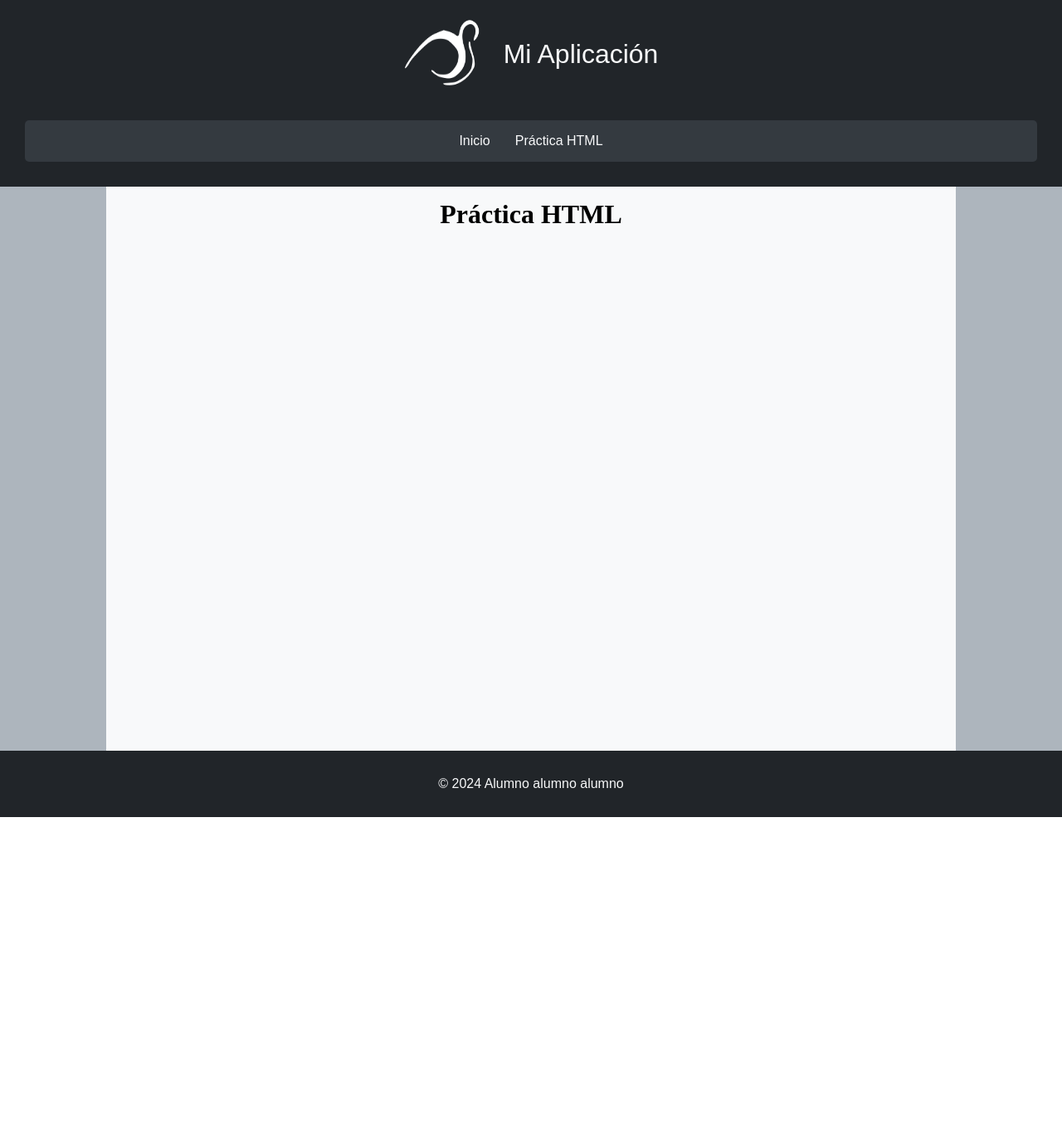
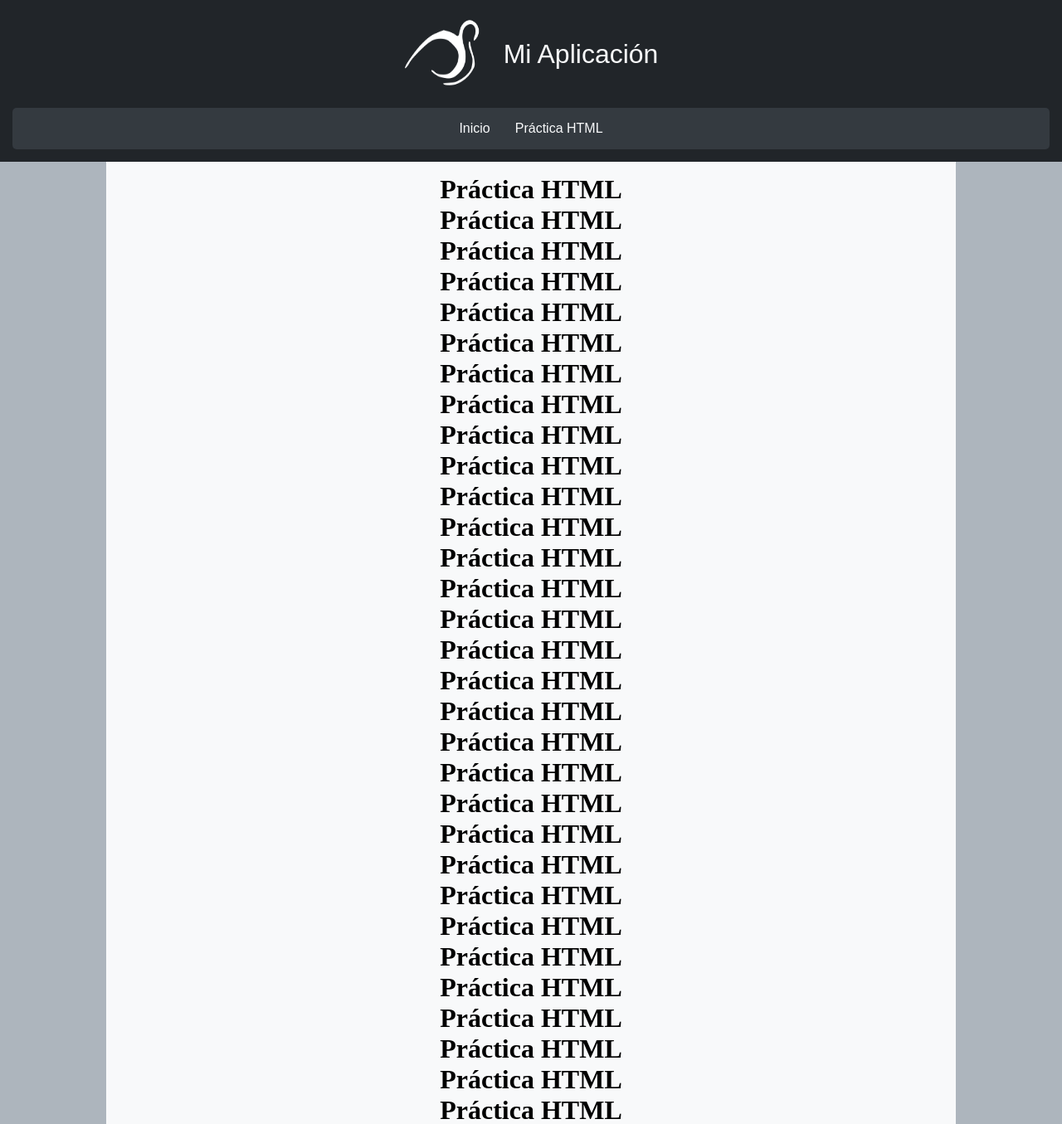
Before and after one commit to jorfernan/server, a Flask app: page /practica_html in a window 1280 px wide. Shown: the top 1355 px of the page at 83% size. Before the commit the page ends 985 px from the top, so only its background shows below. Run offline with Flask 3, Linux system fonts and the light colour scheme; parts of the project's set-up code (start-up, migrations or seed data) failed here and were passed over; some web fonts are replaced.

Commit message:
Other things

```diff
--- a/public/css/header.css
+++ b/public/css/header.css
@@ -1,5 +1,8 @@
 /* Elemento header */
 header {
+    position: sticky;
+    top: 0;
+    z-index: 1000;
     display: flex;
     flex-direction: column;   /* fuerza que todo vaya en líneas verticales */
     align-items: center;
@@ -8,6 +11,27 @@ header {
     background-color: var(--bs-dark);
     color: var(--bs-light);
     width: 100%;
+    /*transition: all 0.3s ease-in-out;*/
+}
+
+/* 2. Estado Compacto/Scrolled */
+header.scrolled {
+    /* Reduce el padding para hacerlo más estrecho */
+    padding: 10px 15px; /* Ejemplo: 10px arriba/abajo, 15px lados */
+}
+
+/* 3. Ocultar el Grupo (Imagen + Título) en el Estado Compacto */
+header.scrolled .header-group {
+    /* Oculta la imagen y el título */
+    display: none;
+}
+
+/* 4. Estilos para que la navegación se vea mejor cuando solo está ella */
+header.scrolled > nav {
+    /* Puedes ajustar el padding del nav para que el fondo gris llene el ancho del header estrecho */
+    padding: 1rem ;
+
+    /* El ul se centra dentro del nav. Si el nav.scrolled tiene menos padding, el ul se mantiene */
 }
 
 /* fila con imagen + h1 */
--- /dev/null
+++ b/public/js/header.js
@@ -0,0 +1,16 @@
+
+function handleScroll() {
+    const scrollTrigger = 1;
+    const header = document.querySelector('header');
+    // Comprobar si la posición de scroll vertical (pageYOffset) es mayor que el punto de activación
+    if (window.pageYOffset > scrollTrigger) {
+        // Si el scroll está activado, añadir la clase 'scrolled'
+        header.classList.add('scrolled');
+    } else {
+        // Si volvemos a la parte superior, quitar la clase 'scrolled'
+        header.classList.remove('scrolled');
+    }
+}
+
+// 4. Escuchar el evento 'scroll' y ejecutar la función
+window.addEventListener('scroll', handleScroll);
--- a/public/js/script.js
+++ /dev/null
@@ -1 +0,0 @@
-console.log("ABC");
--- a/templates/base.html
+++ b/templates/base.html
@@ -69,7 +69,9 @@
     />
 
     <!-- JS global -->
-    <script src="{{ url_for('static', filename='js/script.js') }}"></script>
+    <!-- <script src="{{ url_for('static', filename='js/script.js') }}"></script> -->
+    <!-- JS HEADER -->
+    <script src="{{ url_for('static', filename='js/header.js') }}"></script>
   </head>
   <body>
     {% block body %}{% endblock %}
--- a/templates/componentes/navegador.html
+++ b/templates/componentes/navegador.html
@@ -1,4 +1,3 @@
-<header>
     <nav>
         <ul class="main-menu">
 
@@ -51,4 +50,3 @@
 
         </ul>
     </nav>
-</header>
--- a/templates/practica_html.html
+++ b/templates/practica_html.html
@@ -14,7 +14,7 @@
     <!-- CSS LOGIN -->
     <link rel="stylesheet" href="{{ url_for('static', filename='css/login_form.css') }}">
     <!-- CSS SINGIN -->
-    <link rel="stylesheet" href="{{ url_for('static', filename='css/sigIn_form.css') }}">
+    <!-- <link rel="stylesheet" href="{{ url_for('static', filename='css/sigIn_form.css') }}">-->
 {% endblock %}
 
 {% block body %}
@@ -24,6 +24,102 @@
 <!-- {\%\ include "componentes/archivo.html" \%\}  -->
 <main>
     <h1 style="text-align: center;">Práctica HTML</h1>
+    <h1 style="text-align: center;">Práctica HTML</h1>
+    <h1 style="text-align: center;">Práctica HTML</h1>
+    <h1 style="text-align: center;">Práctica HTML</h1>
+    <h1 style="text-align: center;">Práctica HTML</h1>
+    <h1 style="text-align: center;">Práctica HTML</h1>
+    <h1 style="text-align: center;">Práctica HTML</h1>
+    <h1 style="text-align: center;">Práctica HTML</h1>
+    <h1 style="text-align: center;">Práctica HTML</h1>
+    <h1 style="text-align: center;">Práctica HTML</h1>
+    <h1 style="text-align: center;">Práctica HTML</h1>
+    <h1 style="text-align: center;">Práctica HTML</h1>
+    <h1 style="text-align: center;">Práctica HTML</h1>
+    <h1 style="text-align: center;">Práctica HTML</h1>
+    <h1 style="text-align: center;">Práctica HTML</h1>
+    <h1 style="text-align: center;">Práctica HTML</h1>
+    <h1 style="text-align: center;">Práctica HTML</h1>
+    <h1 style="text-align: center;">Práctica HTML</h1>
+    <h1 style="text-align: center;">Práctica HTML</h1>
+    <h1 style="text-align: center;">Práctica HTML</h1>
+    <h1 style="text-align: center;">Práctica HTML</h1>
+    <h1 style="text-align: center;">Práctica HTML</h1>
+    <h1 style="text-align: center;">Práctica HTML</h1>
+    <h1 style="text-align: center;">Práctica HTML</h1>
+    <h1 style="text-align: center;">Práctica HTML</h1>
+    <h1 style="text-align: center;">Práctica HTML</h1>
+    <h1 style="text-align: center;">Práctica HTML</h1>
+    <h1 style="text-align: center;">Práctica HTML</h1>
+    <h1 style="text-align: center;">Práctica HTML</h1>
+    <h1 style="text-align: center;">Práctica HTML</h1>
+    <h1 style="text-align: center;">Práctica HTML</h1>
+    <h1 style="text-align: center;">Práctica HTML</h1>
+    <h1 style="text-align: center;">Práctica HTML</h1>
+    <h1 style="text-align: center;">Práctica HTML</h1>
+    <h1 style="text-align: center;">Práctica HTML</h1>
+    <h1 style="text-align: center;">Práctica HTML</h1>
+    <h1 style="text-align: center;">Práctica HTML</h1>
+    <h1 style="text-align: center;">Práctica HTML</h1>
+    <h1 style="text-align: center;">Práctica HTML</h1>
+    <h1 style="text-align: center;">Práctica HTML</h1>
+    <h1 style="text-align: center;">Práctica HTML</h1>
+    <h1 style="text-align: center;">Práctica HTML</h1>
+    <h1 style="text-align: center;">Práctica HTML</h1>
+    <h1 style="text-align: center;">Práctica HTML</h1>
+    <h1 style="text-align: center;">Práctica HTML</h1>
+    <h1 style="text-align: center;">Práctica HTML</h1>
+    <h1 style="text-align: center;">Práctica HTML</h1>
+    <h1 style="text-align: center;">Práctica HTML</h1>
+    <h1 style="text-align: center;">Práctica HTML</h1>
+    <h1 style="text-align: center;">Práctica HTML</h1>
+    <h1 style="text-align: center;">Práctica HTML</h1>
+    <h1 style="text-align: center;">Práctica HTML</h1>
+    <h1 style="text-align: center;">Práctica HTML</h1>
+    <h1 style="text-align: center;">Práctica HTML</h1>
+    <h1 style="text-align: center;">Práctica HTML</h1>
+    <h1 style="text-align: center;">Práctica HTML</h1>
+    <h1 style="text-align: center;">Práctica HTML</h1>
+    <h1 style="text-align: center;">Práctica HTML</h1>
+    <h1 style="text-align: center;">Práctica HTML</h1>
+    <h1 style="text-align: center;">Práctica HTML</h1>
+    <h1 style="text-align: center;">Práctica HTML</h1>
+    <h1 style="text-align: center;">Práctica HTML</h1>
+    <h1 style="text-align: center;">Práctica HTML</h1>
+    <h1 style="text-align: center;">Práctica HTML</h1>
+    <h1 style="text-align: center;">Práctica HTML</h1>
+    <h1 style="text-align: center;">Práctica HTML</h1>
+    <h1 style="text-align: center;">Práctica HTML</h1>
+    <h1 style="text-align: center;">Práctica HTML</h1>
+    <h1 style="text-align: center;">Práctica HTML</h1>
+    <h1 style="text-align: center;">Práctica HTML</h1>
+    <h1 style="text-align: center;">Práctica HTML</h1>
+    <h1 style="text-align: center;">Práctica HTML</h1>
+    <h1 style="text-align: center;">Práctica HTML</h1>
+    <h1 style="text-align: center;">Práctica HTML</h1>
+    <h1 style="text-align: center;">Práctica HTML</h1>
+    <h1 style="text-align: center;">Práctica HTML</h1>
+    <h1 style="text-align: center;">Práctica HTML</h1>
+    <h1 style="text-align: center;">Práctica HTML</h1>
+    <h1 style="text-align: center;">Práctica HTML</h1>
+    <h1 style="text-align: center;">Práctica HTML</h1>
+    <h1 style="text-align: center;">Práctica HTML</h1>
+    <h1 style="text-align: center;">Práctica HTML</h1>
+    <h1 style="text-align: center;">Práctica HTML</h1>
+    <h1 style="text-align: center;">Práctica HTML</h1>
+    <h1 style="text-align: center;">Práctica HTML</h1>
+    <h1 style="text-align: center;">Práctica HTML</h1>
+    <h1 style="text-align: center;">Práctica HTML</h1>
+    <h1 style="text-align: center;">Práctica HTML</h1>
+    <h1 style="text-align: center;">Práctica HTML</h1>
+    <h1 style="text-align: center;">Práctica HTML</h1>
+    <h1 style="text-align: center;">Práctica HTML</h1>
+    <h1 style="text-align: center;">Práctica HTML</h1>
+    <h1 style="text-align: center;">Práctica HTML</h1>
+    <h1 style="text-align: center;">Práctica HTML</h1>
+    <h1 style="text-align: center;">Práctica HTML</h1>
+    <h1 style="text-align: center;">Práctica HTML</h1>
+
 </main>
 
 {% include "componentes/footer.html" %}
```
